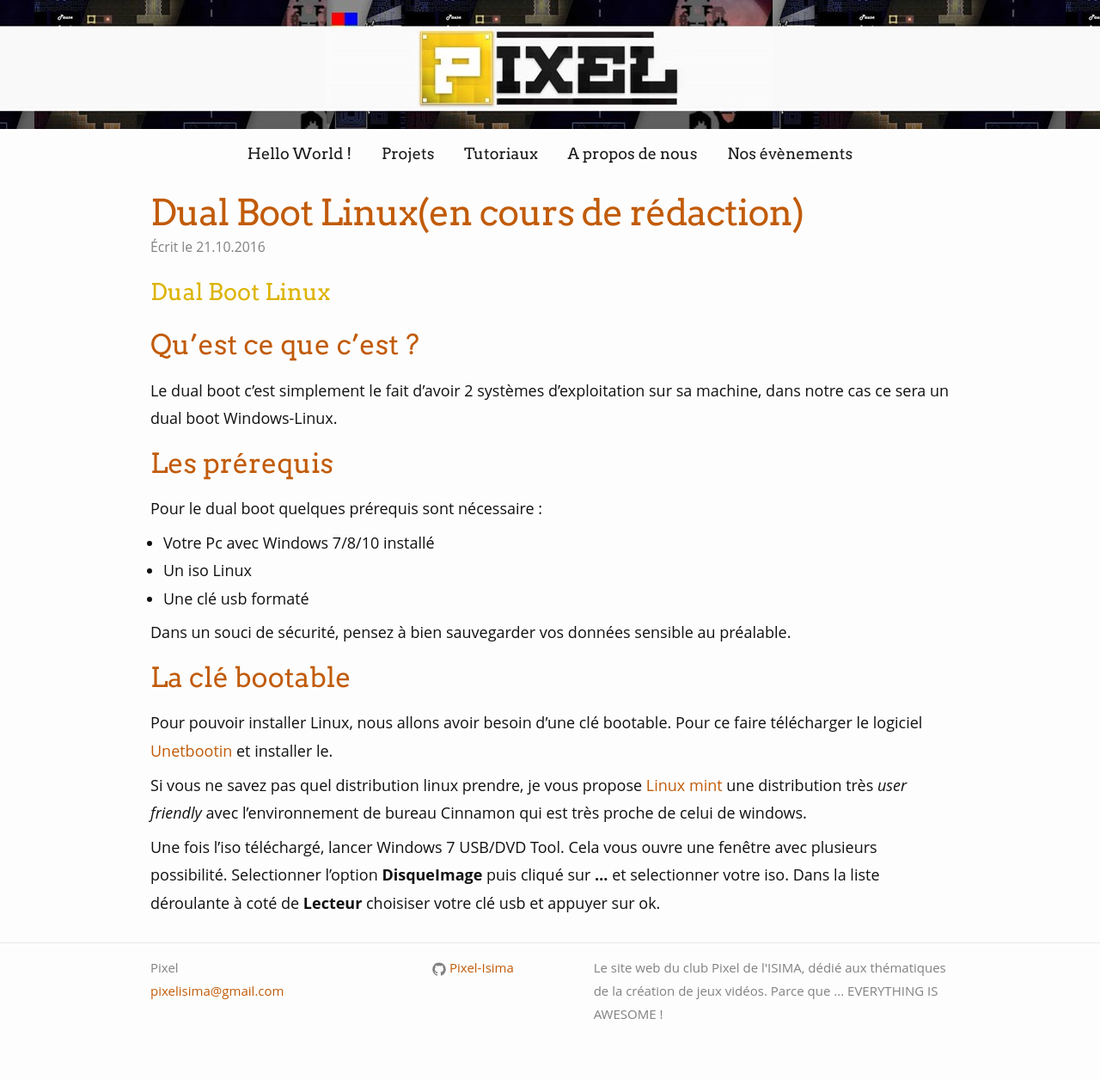
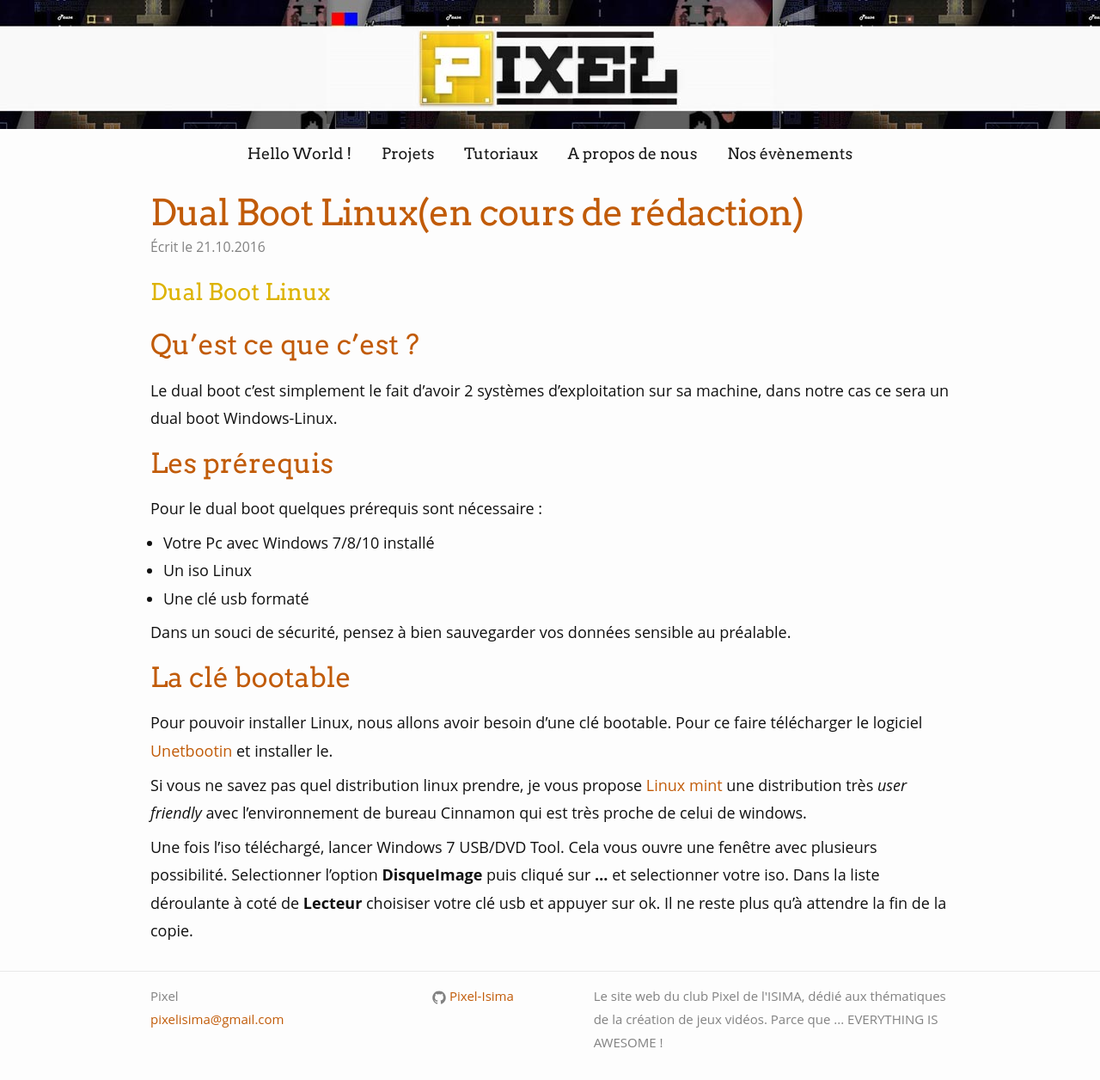
Before and after one commit to Pixel-Isima/Pixel-Isima.github.io, a Jekyll site: the page built from _posts/2016-10-21-Dual-Boot-Linux.markdown, in a window 1280 px wide. Shown: the whole page at 86% size. Built offline with Jekyll 4.4.1, drawn with Linux system fonts in a browser that asks for light colours; some web fonts are replaced; before the commit the page ends 1223 px from its top, so only the background shows below that.

Commit message:
Update 2016-10-21-Dual-Boot-Linux.markdown

```diff
--- a/_posts/2016-10-21-Dual-Boot-Linux.markdown
+++ b/_posts/2016-10-21-Dual-Boot-Linux.markdown
@@ -29,3 +29,4 @@ Si vous ne savez pas quel distribution linux prendre, je vous propose [Linux min
 Une fois l'iso téléchargé, lancer Windows 7 USB/DVD Tool. Cela vous ouvre une fenêtre avec plusieurs possibilité.
 Selectionner l'option **DisqueImage** puis cliqué sur **...** et selectionner votre iso.
 Dans la liste déroulante à coté de **Lecteur** choisiser votre clé usb et appuyer sur ok.
+Il ne reste plus qu'à attendre la fin de la copie.
```
